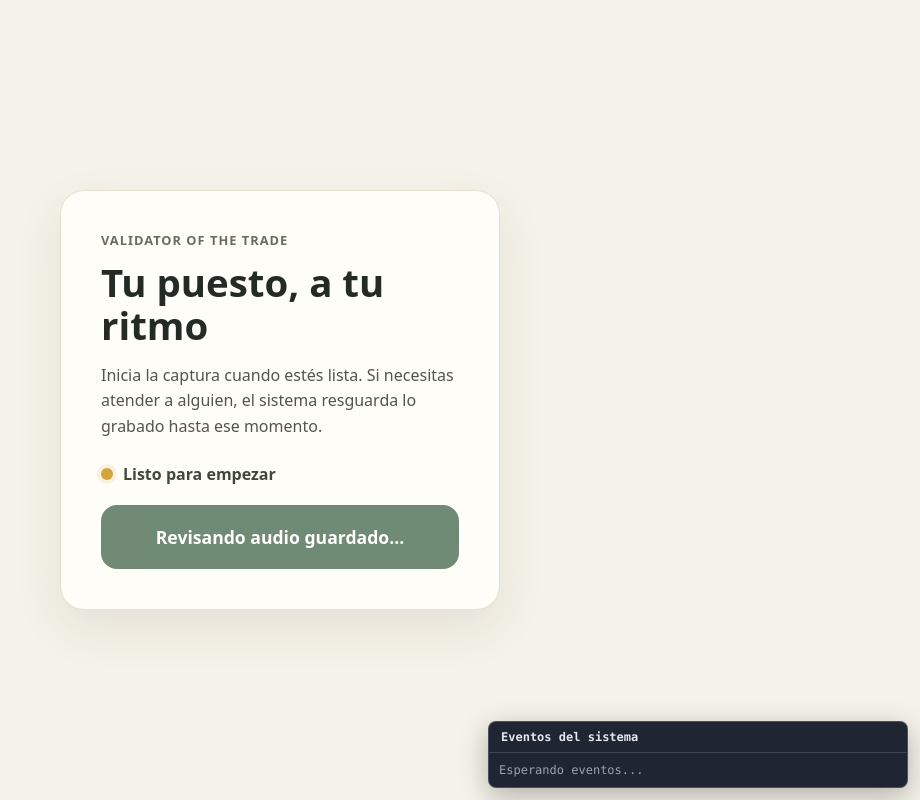
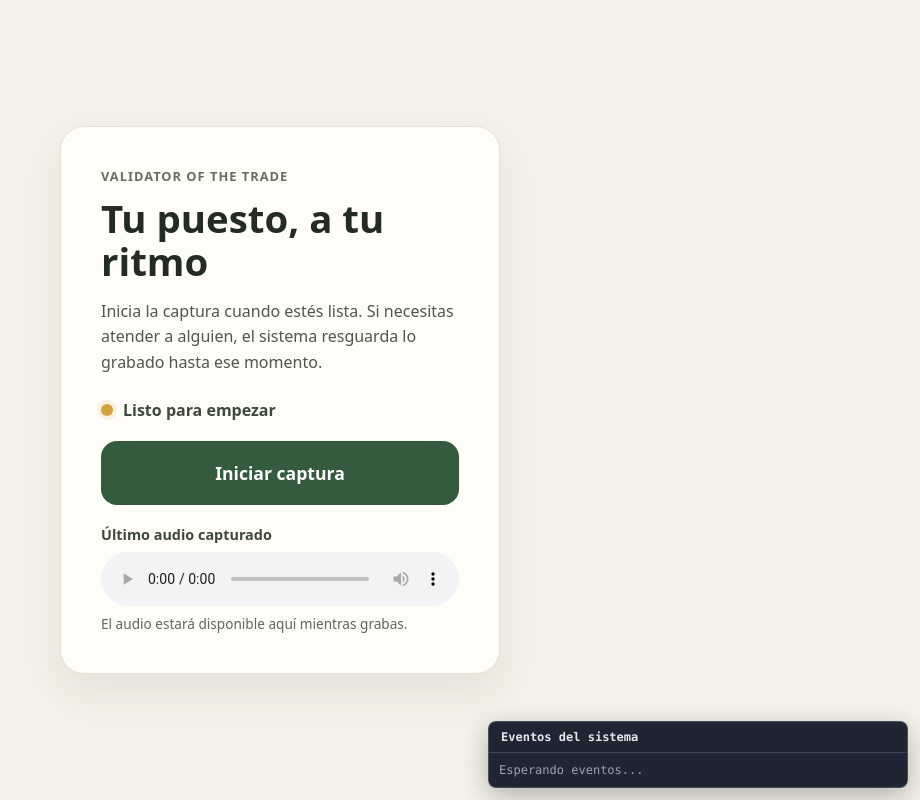
Before and after one commit to carlosarakindjibuilds-create/business-bending-w13, a React (Vite) app: page / in a window 1280 px wide. Shown: the whole page, without its empty margins (360-1280 px from the left). Built offline with nearby package versions, Linux system fonts and the light colour scheme.

Commit message:
Feature: Agregar reproductor de audio nativo conectado a los blobs locales

```diff
--- a/src/hooks/useTactileAudio.js
+++ b/src/hooks/useTactileAudio.js
@@ -48,6 +48,7 @@ export function useTactileAudio({ silenceThreshold = DEFAULT_VAD_THRESHOLD } = {
   const [isPaused, setIsPaused] = useState(false);
   const [sessionId, setSessionId] = useState(null);
   const [error, setError] = useState(null);
+  const [latestAudioBlob, setLatestAudioBlob] = useState(null);
 
   const mountedRef = useRef(false);
   const startingRef = useRef(false);
@@ -58,6 +59,7 @@ export function useTactileAudio({ silenceThreshold = DEFAULT_VAD_THRESHOLD } = {
   const sequenceRef = useRef(0);
   const persistenceQueueRef = useRef(Promise.resolve());
   const persistenceErrorRef = useRef(null);
+  const previewPartsRef = useRef([]);
   const recorderRef = useRef(null);
   const streamRef = useRef(null);
   const audioContextRef = useRef(null);
@@ -332,12 +334,24 @@ export function useTactileAudio({ silenceThreshold = DEFAULT_VAD_THRESHOLD } = {
           sequenceRef.current = 0;
           persistenceQueueRef.current = Promise.resolve();
           persistenceErrorRef.current = null;
+          previewPartsRef.current = [];
+          setLatestAudioBlob(null);
           setSessionId(sessionIdRef.current);
         }
 
         const activeSessionId = sessionIdRef.current;
+        previewPartsRef.current = [];
         recorder.addEventListener("dataavailable", (event) => {
           if (event.data && event.data.size > 0) {
+            previewPartsRef.current.push(event.data);
+            if (mountedRef.current) {
+              setLatestAudioBlob(
+                new Blob(previewPartsRef.current, {
+                  type: recorder.mimeType || event.data.type,
+                })
+              );
+            }
+
             const sequence = sequenceRef.current;
             sequenceRef.current += 1;
             enqueueAudioChunk(
@@ -506,6 +520,7 @@ export function useTactileAudio({ silenceThreshold = DEFAULT_VAD_THRESHOLD } = {
     error,
     isPaused,
     isRecording,
+    latestAudioBlob,
     resumeRecording,
     sessionId,
     startRecording,
--- a/src/main.jsx
+++ b/src/main.jsx
@@ -1,4 +1,4 @@
-import React, { useState } from 'react';
+import React, { useEffect, useState } from 'react';
 import { createRoot } from "react-dom/client";
 import ConsoleLogger from "./components/ConsoleLogger.jsx";
 import { useAudioRecovery } from "./hooks/useAudioRecovery.js";
@@ -11,6 +11,7 @@ function App() {
     error: audioError,
     isPaused,
     isRecording,
+    latestAudioBlob,
     resumeRecording,
     sessionId,
     startRecording,
@@ -22,6 +23,18 @@ function App() {
   } = useAudioRecovery();
   const [actionError, setActionError] = useState(null);
   const [isActionPending, setIsActionPending] = useState(false);
+  const [audioUrl, setAudioUrl] = useState(null);
+
+  useEffect(() => {
+    if (!latestAudioBlob) {
+      setAudioUrl(null);
+      return undefined;
+    }
+
+    const objectUrl = URL.createObjectURL(latestAudioBlob);
+    setAudioUrl(objectUrl);
+    return () => URL.revokeObjectURL(objectUrl);
+  }, [latestAudioBlob]);
 
   const handleAudioAction = async () => {
     if (isActionPending) {
@@ -92,6 +105,23 @@ function App() {
               : buttonLabel}
         </button>
 
+        <div className="audio-preview">
+              <label htmlFor="audio-preview">Último audio capturado</label>
+              <audio
+                id="audio-preview"
+                controls
+                preload="metadata"
+                src={audioUrl || undefined}
+              >
+                Tu navegador no admite la reproducción de audio.
+              </audio>
+              {!latestAudioBlob && (
+                <p className="audio-preview-note">
+                  El audio estará disponible aquí mientras grabas.
+                </p>
+              )}
+        </div>
+
         {sessionId && (
           <p className="session-note">
             La sesión activa se guarda localmente mientras capturas.
--- a/src/styles.css
+++ b/src/styles.css
@@ -110,6 +110,28 @@ h1 {
   opacity: 0.7;
 }
 
+.audio-preview {
+  display: grid;
+  gap: 8px;
+  margin-top: 20px;
+}
+
+.audio-preview label {
+  color: #3e493a;
+  font-size: 0.9rem;
+  font-weight: 650;
+}
+
+.audio-preview audio {
+  width: 100%;
+}
+
+.audio-preview-note {
+  margin: 0;
+  color: #5f665c;
+  font-size: 0.85rem;
+}
+
 .session-note,
 .recovery-note p {
   color: #5f665c;
```
